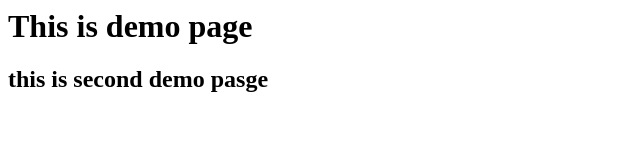
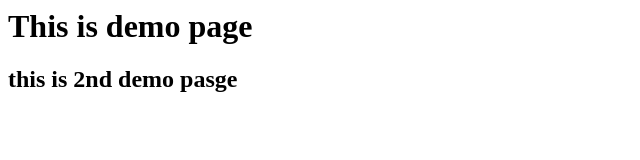
Before and after one commit to SivaSandaka/Dockerjenkins, a plain HTML site: page index.html in a window 1280 px wide. Shown: the full height of the page, 0-640 px from the left. Drawn offline with Linux system fonts and the light colour scheme.

Commit message:
Update index.html

```diff
--- a/index.html
+++ b/index.html
@@ -1,2 +1,2 @@
 <h1> This is demo page </h1>
-<h2> this is second demo pasge </h2>
+<h2> this is 2nd demo pasge </h2>
```
